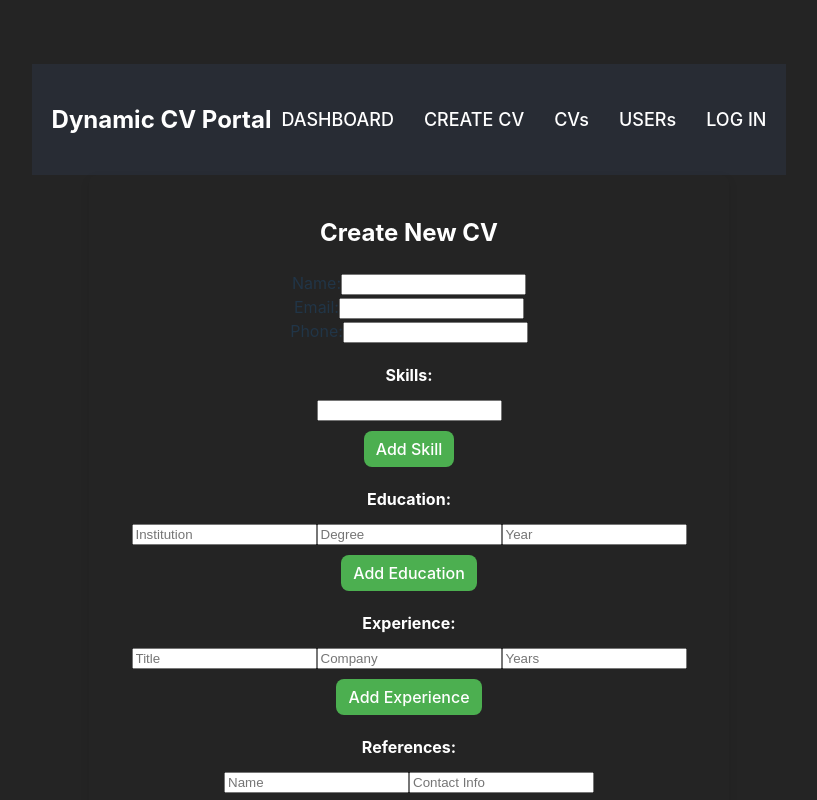
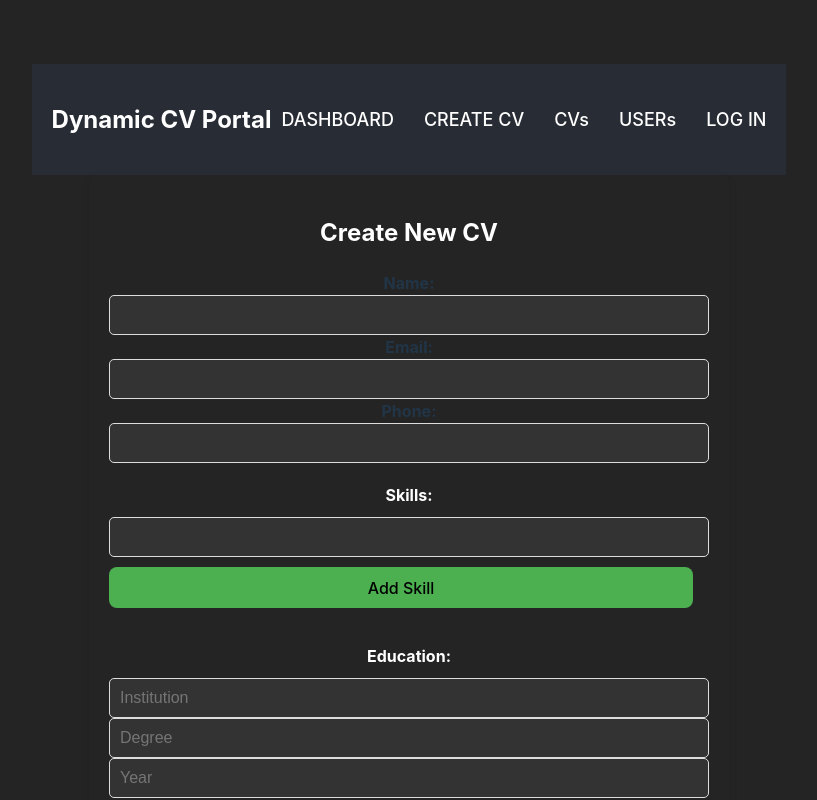
Before and after one commit to Trainwreckadventures/Dynamic_CV, a React (Vite) app in the folder dynamic_cv_app/: page /create-cv in a window 1280 px wide. Shown: the top 800 px of the page, without its empty margins (231-1048 px from the left). Built offline with nearby package versions, Linux system fonts and the light colour scheme; no server answers.

Commit message:
Worked out the kinks with the cv form, turns out I had wrapped it in a cv tag causing a bunch of isshues, it uploads correctly to the api now (and is getting fetched correctly to). Tried to alter the looks of the app a bit, updated the api.ts and added some input fields to the editCV

```diff
--- a/dynamic_cv_app/src/features/auth/login.tsx
+++ b/dynamic_cv_app/src/features/auth/login.tsx
@@ -69,7 +69,7 @@ const LoginForm = () => {
   };
 
   return (
-    <div>
+    <div className="form-group">
       <h2>{isSignUp ? "Sign Up" : "Login"}</h2>
       {error && <p>Error loading users. Please try again later.</p>}
 
--- a/dynamic_cv_app/src/features/cv/CVList.tsx
+++ b/dynamic_cv_app/src/features/cv/CVList.tsx
@@ -148,7 +148,7 @@ const CVList = () => {
                         </p>
                       ))}
                       {role === "admin" || cv.user === userId ? (
-                        <div className="button-container">
+                        <div>
                           <button onClick={() => handleEdit(cv)}>Edit</button>
                           <button onClick={() => handleDelete(cv._id)}>
                             Delete
--- a/dynamic_cv_app/src/features/cv/CreateCV.tsx
+++ b/dynamic_cv_app/src/features/cv/CreateCV.tsx
@@ -4,10 +4,10 @@ import { Link, useNavigate } from "react-router-dom";
 import { useAddCvMutation, useGetCvsQuery } from "../../services/api";
 import { RootState } from "../../store/store";
 import { CV } from "../../utils/types";
-//! need to fix so you don't see the form when you're not logged in!
+
 const CreateCV = () => {
   const { userId } = useSelector((state: RootState) => state.auth);
-  const { data: userCvs } = useGetCvsQuery();
+  const { data: userCvs, refetch } = useGetCvsQuery();
   const [personalInfo, setPersonalInfo] = useState({
     name: "",
     email: "",
@@ -93,14 +93,12 @@ const CreateCV = () => {
       references,
     };
 
-    const payload = {
-      id: userId as string,
-      cv: newCv,
-    };
+    console.log("Payload being sent:", newCv);
 
     try {
-      await addCv(payload).unwrap();
+      await addCv(newCv).unwrap();
       alert("CV created successfully!");
+      refetch();
       navigate("/cvs");
     } catch (error) {
       console.error("Error creating CV", error);
@@ -120,7 +118,7 @@ const CreateCV = () => {
     setReferences([...references, { name: "", contactInfo: "" }]);
 
   return (
-    <form onSubmit={handleSubmit}>
+    <form onSubmit={handleSubmit} className="form-group">
       <h2>Create New CV</h2>
 
       {canCreate ? (
@@ -249,8 +247,8 @@ const CreateCV = () => {
       ) : (
         <div>
           <p>
-            You already have a CV associated with your account, you can edit it
-            on the <Link to="/cv-list">CV page</Link>.
+            You already have a CV associated with your account, you can view it
+            here: <Link to="/cv-list">CVs</Link>.
           </p>
         </div>
       )}
--- a/dynamic_cv_app/src/features/cv/EditCV.tsx
+++ b/dynamic_cv_app/src/features/cv/EditCV.tsx
@@ -6,7 +6,7 @@ interface EditCVProps {
   onSave: (updatedCv: CV) => void;
   onCancel: () => void;
 }
-//Må fikse inputfeltene så det ser litt bedre ut når jeg får tid!
+
 const EditCV: React.FC<EditCVProps> = ({ cv, onSave, onCancel }) => {
   const [editedCv, setEditedCv] = useState<CV>(cv);
   const newItemRef = useRef<HTMLInputElement | null>(null);
@@ -71,9 +71,9 @@ const EditCV: React.FC<EditCVProps> = ({ cv, onSave, onCancel }) => {
   };
 
   return (
-    <div>
+    <div className="form-group">
       <h3>Edit CV</h3>
-      <div className="personal-info">
+      <div>
         <label>
           <strong>Name:</strong>
           <input
@@ -88,6 +88,7 @@ const EditCV: React.FC<EditCVProps> = ({ cv, onSave, onCancel }) => {
                 },
               })
             }
+            placeholder="Enter your full name"
           />
         </label>
         <label>
@@ -104,6 +105,7 @@ const EditCV: React.FC<EditCVProps> = ({ cv, onSave, onCancel }) => {
                 },
               })
             }
+            placeholder="Enter your email address"
           />
         </label>
         <label>
@@ -120,6 +122,7 @@ const EditCV: React.FC<EditCVProps> = ({ cv, onSave, onCancel }) => {
                 },
               })
             }
+            placeholder="Enter your phone number"
           />
         </label>
       </div>
@@ -131,6 +134,7 @@ const EditCV: React.FC<EditCVProps> = ({ cv, onSave, onCancel }) => {
             type="text"
             value={skill}
             onChange={(e) => handleChange(e, "", "skills", index)}
+            placeholder="Enter a skill"
           />
           <button onClick={() => handleRemove("skills", index)}>Remove</button>
         </div>
@@ -144,16 +148,19 @@ const EditCV: React.FC<EditCVProps> = ({ cv, onSave, onCancel }) => {
             type="text"
             value={education.institution}
             onChange={(e) => handleChange(e, "institution", "education", index)}
+            placeholder="Enter institution name"
           />
           <input
             type="text"
             value={education.degree}
             onChange={(e) => handleChange(e, "degree", "education", index)}
+            placeholder="Enter your degree"
           />
           <input
             type="text"
             value={education.year}
             onChange={(e) => handleChange(e, "year", "education", index)}
+            placeholder="Enter graduation year"
           />
           <button onClick={() => handleRemove("education", index)}>
             Remove
@@ -169,16 +176,19 @@ const EditCV: React.FC<EditCVProps> = ({ cv, onSave, onCancel }) => {
             type="text"
             value={experience.title}
             onChange={(e) => handleChange(e, "title", "experience", index)}
+            placeholder="Enter job title"
           />
           <input
             type="text"
             value={experience.company}
             onChange={(e) => handleChange(e, "company", "experience", index)}
+            placeholder="Enter company name"
           />
           <input
             type="text"
             value={experience.years}
             onChange={(e) => handleChange(e, "years", "experience", index)}
+            placeholder="Enter years of experience"
           />
           <button onClick={() => handleRemove("experience", index)}>
             Remove
@@ -194,6 +204,7 @@ const EditCV: React.FC<EditCVProps> = ({ cv, onSave, onCancel }) => {
             type="text"
             value={ref.name}
             onChange={(e) => handleChange(e, "name", "references", index)}
+            placeholder="Enter reference's name"
           />
           <input
             type="text"
@@ -201,15 +212,16 @@ const EditCV: React.FC<EditCVProps> = ({ cv, onSave, onCancel }) => {
             onChange={(e) =>
               handleChange(e, "contactInfo", "references", index)
             }
+            placeholder="Enter reference's email"
           />
           <button onClick={() => handleRemove("references", index)}>
             Remove
           </button>
         </div>
       ))}
+      <button onClick={() => handleAdd("references")}>Add Reference</button>
 
-      <button onClick={() => handleAdd("references")}>Add Reference</button>
-      <div className="button-container">
+      <div>
         <button className="fab-save-button" onClick={handleSave}>
           Save
         </button>
--- a/dynamic_cv_app/src/features/users/UserList.tsx
+++ b/dynamic_cv_app/src/features/users/UserList.tsx
@@ -76,7 +76,7 @@ const UserList = () => {
     role === "admin" ? users : users?.filter((user) => user._id === userId);
   //! need to fix the ugly layout when I edit!
   return (
-    <div>
+    <div className="form-group">
       <h2>{role === "admin" ? "All Users" : "Your Information"}</h2>
       <ul>
         {filteredUsers?.map((user: User) => (
@@ -103,7 +103,9 @@ const UserList = () => {
                     }
                   />
                 </label>
-                <button onClick={handleSave}>Save</button>
+                <button onClick={handleSave} className="fab-save-button">
+                  Save
+                </button>
                 <button onClick={() => setEditingUserId(null)}>Cancel</button>
               </div>
             ) : (
--- a/dynamic_cv_app/src/pages/LoginPage.tsx
+++ b/dynamic_cv_app/src/pages/LoginPage.tsx
@@ -4,7 +4,6 @@ import LoginForm from "../features/auth/login";
 const LoginPage = () => {
   return (
     <div>
-      <h2>Login Page</h2>
       <LoginForm />
       {/* ny bruker-logikk som trigger om du ikke finnes i systemet her? */}
     </div>
--- a/dynamic_cv_app/src/services/api.ts
+++ b/dynamic_cv_app/src/services/api.ts
@@ -45,7 +45,7 @@ export const api = createApi({
       query: () => "cvs",
       providesTags: ["CVs"],
     }),
-    addCv: builder.mutation<CV, { id: string; cv: Omit<CV, "_id"> }>({
+    addCv: builder.mutation<CV, Omit<CV, "_id">>({
       query: (cv) => ({
         url: "cvs",
         method: "POST",
--- a/dynamic_cv_app/src/styles/index.css
+++ b/dynamic_cv_app/src/styles/index.css
@@ -54,6 +54,8 @@ h2 {
 
 button {
   margin-top: 1rem;
+  margin-bottom: 1rem;
+  margin-right: 1rem;
   border-radius: 8px;
   border: 1px solid transparent;
   padding: 0.6em 1.2em;
@@ -76,9 +78,7 @@ button:focus-visible {
 }
 
 .fab-save-button {
-  position: fixed;
-  bottom: 20px;
-  right: 20px;
+  margin-right: 25px;
   background-color: #227124;
   border-radius: 25%;
   padding: 15px;
@@ -222,30 +222,3 @@ h4 {
   margin-top: 10px;
   color: #fff;
 }
-
-.button-container {
-  margin-top: 15px;
-  display: flex;
-  justify-content: space-between;
-}
-
-button {
-  padding: 8px 12px;
-  font-size: 1rem;
-  background-color: #1a1a1a;
-  color: white;
-  border-radius: 8px;
-  border: none;
-  cursor: pointer;
-  transition: background-color 0.3s ease;
-}
-
-button:hover {
-  background-color: #61dafb;
-}
-
-button:focus,
-button:focus-visible {
-  outline: none;
-  box-shadow: 0 0 0 3px #61dafb;
-}
```
